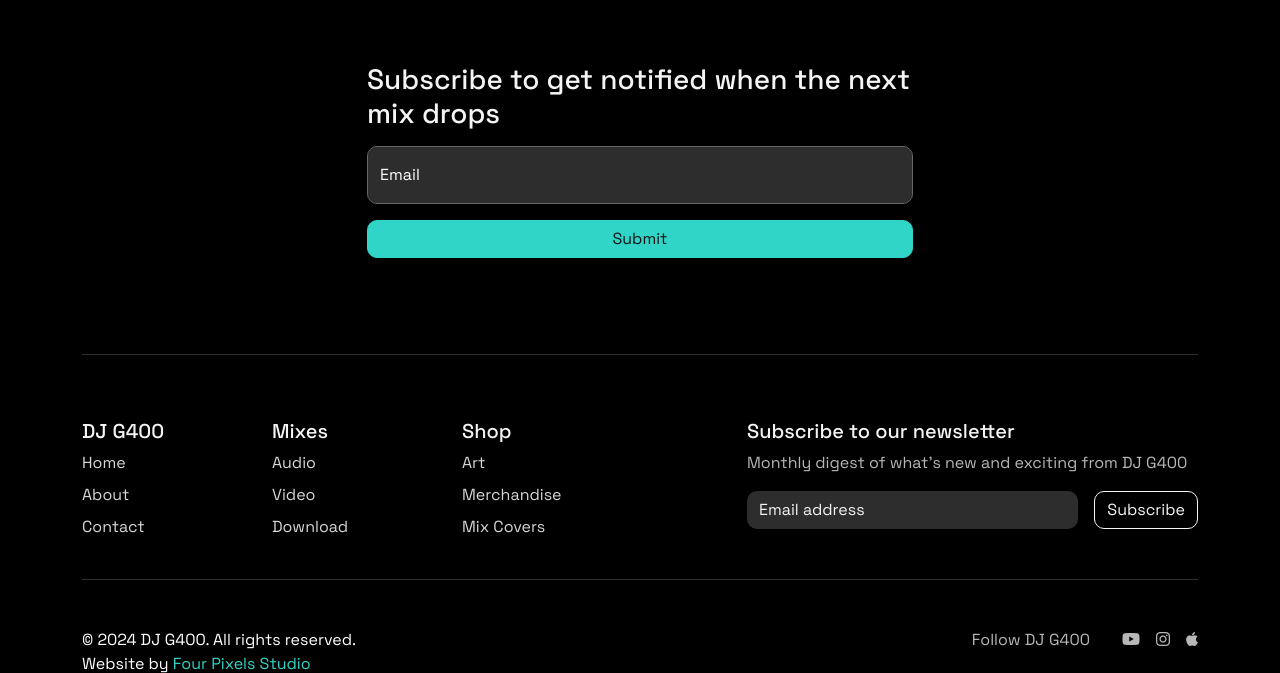
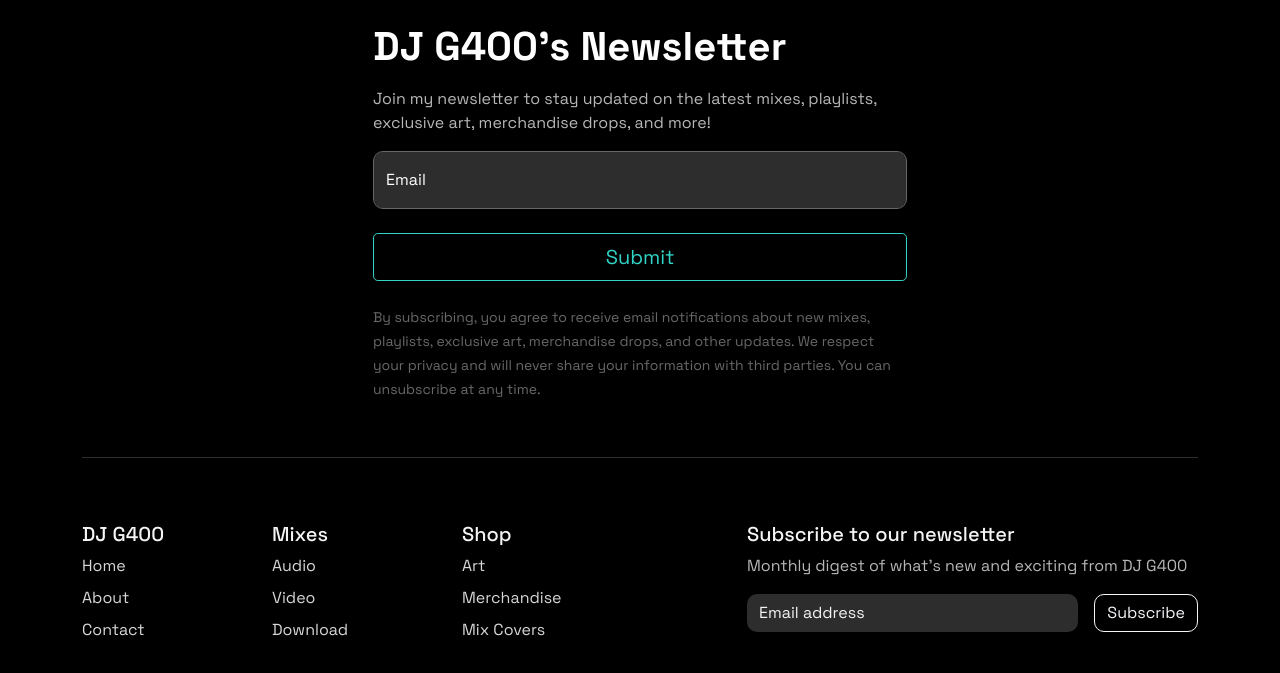
Before and after one commit to fourpixels-studio/djg400, a Django app: page /newsletter/ in a window 1280 px wide. Shown: the part 76-749 px from the top of the page. Run offline with Django 4.2, Linux system fonts and the light colour scheme; some libraries are stand-ins or nearby versions.

Commit message:
Added disclaimer

```diff
--- a/newsletter/templates/newsletter.html
+++ b/newsletter/templates/newsletter.html
@@ -1,7 +1,7 @@
 {% extends 'base.html' %}
 {% load static %}
 {% block body %}
-<div class="container py-5">
+<div class="container p-4">
     {% if success %}
     <div class="row justify-content-center">
         <div class="col-sm-12 col md-8 col-lg-6">
@@ -16,15 +16,17 @@
     {% else %}
     <div class="row align-items-center justify-content-center">
         <div class="col-sm-12 col-md-10 col-lg-6">
-            <h3 class="grey-1 my-3">Subscribe to get notified when the next mix drops</h3>
+            <h1 class="display-6 text-white">DJ G400's Newsletter</h1>
+            <p class="grey-2 my-3">Join my newsletter to stay updated on the latest mixes, playlists, exclusive art, merchandise drops, and more!</p>
             <form action="{% url 'newsletter' %}" method="POST" onsubmit="showSpinner()">
                 {% csrf_token %}
                 <div class="form-floating">
                     <input type="email" class="form-control" name="email" id="id_email" placeholder="Email">
                     <label for="email">Email</label>
                 </div>
-                <button type="submit" class="btn submit-btn btn-primary my-3 w-100 m">Submit</button>
+                <button type="submit" class="btn submit-btn btn-outline-primary btn-lg my-4 w-100">Submit</button>
             </form>
+            <small class="grey-3">By subscribing, you agree to receive email notifications about new mixes, playlists, exclusive art, merchandise drops, and other updates. We respect your privacy and will never share your information with third parties. You can unsubscribe at any time.</small>
         </div>
     </div>
     {% endif %}
```
